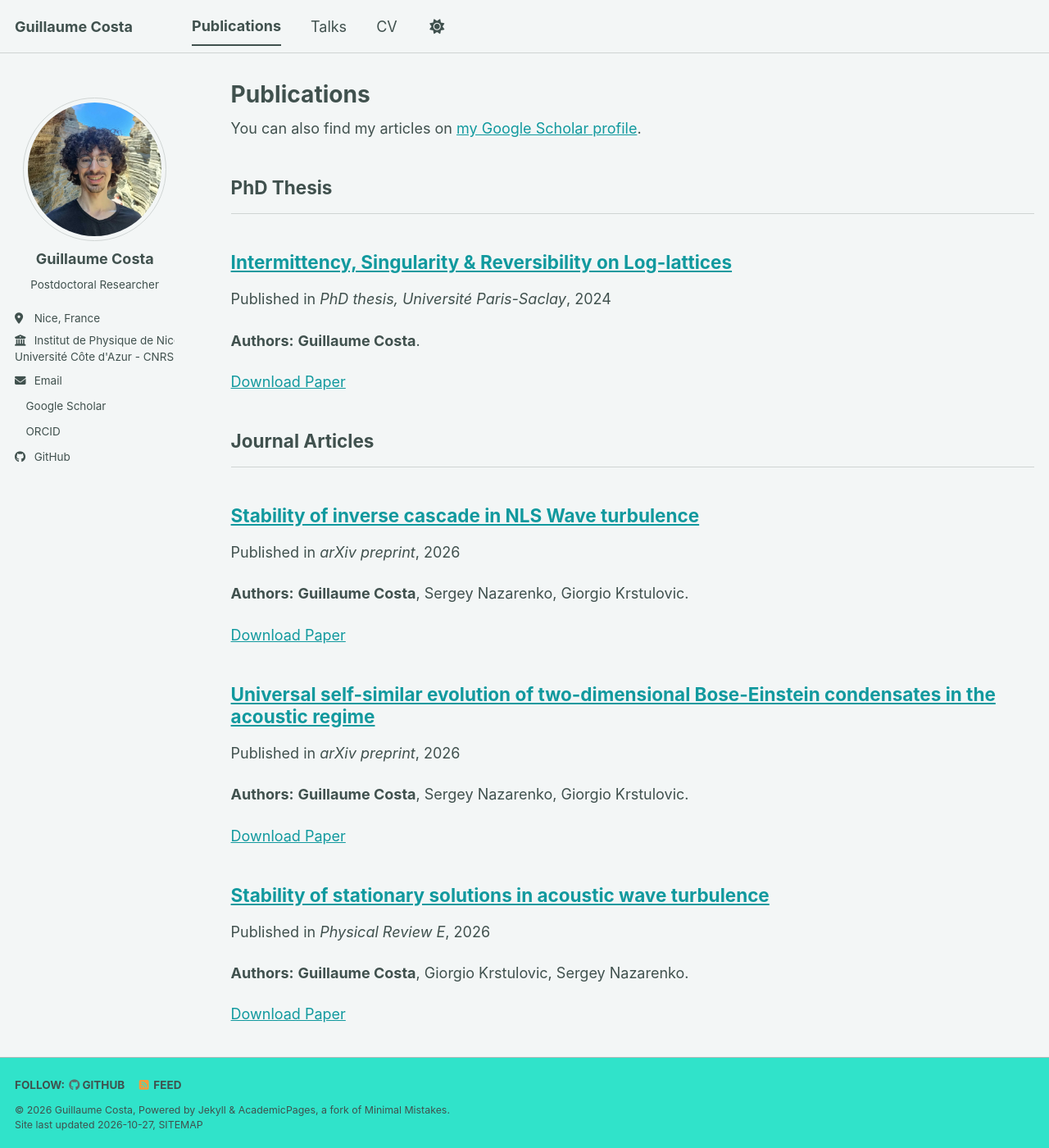
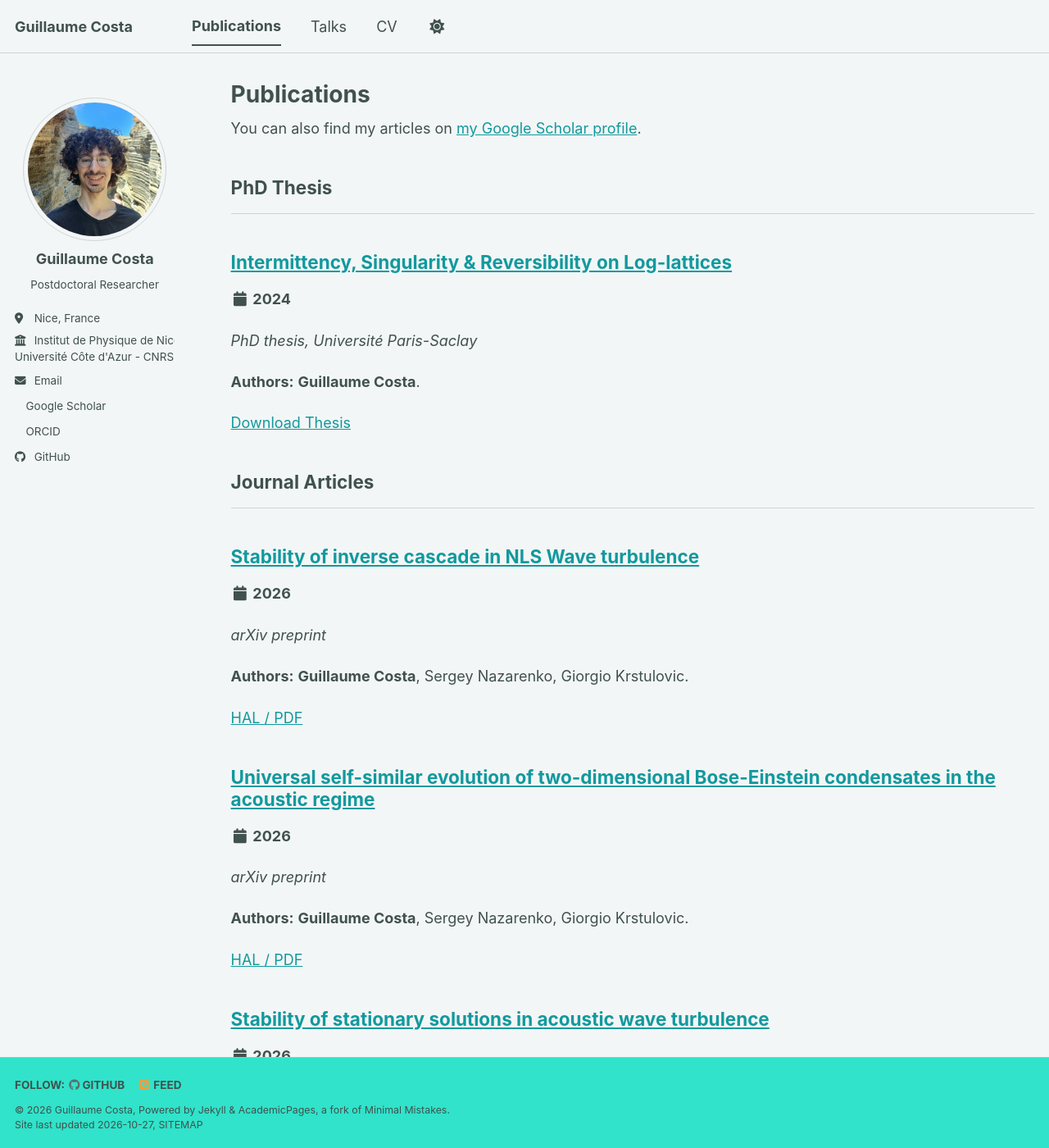
Before and after one commit to GuilCos/GuilCos.github.io, a Jekyll site: the page built from _pages/publications.html, in a window 1280 px wide and 1400 px high. Shown: the whole window at 82% size. Built offline with Jekyll 4.4.1, drawn with Linux system fonts in a browser that asks for light colours; a script bundle is joined from its source files by our own code; a style sheet for code colours, icons or effects is not loaded; some of the changed text lies outside the part shown.

Commit message:
Update archive-single.html

```diff
--- a/_includes/archive-single.html
+++ b/_includes/archive-single.html
@@ -13,92 +13,74 @@
   {% assign title = post.title %}
 {% endif %}
 
-<div class="{{ include.type | default: "list" }}__item">
+<div class="{{ include.type | default: 'list' }}__item">
   <article class="archive__item" itemscope itemtype="http://schema.org/CreativeWork">
+
     {% if include.type == "grid" and teaser %}
       <div class="archive__item-teaser">
-        <img src=
-          {% if teaser contains "://" %}
-            "{{ teaser }}"
-          {% else %}
-            "{{ teaser | prepend: "/images/" | prepend: base_path }}"
-          {% endif %}
-          alt="">
+        <img src="{{ teaser | prepend: "/images/" | prepend: base_path }}" alt="">
       </div>
     {% endif %}
 
     <h2 class="archive__item-title" itemprop="headline">
       {% if post.link %}
         <a href="{{ post.link }}">{{ title }}</a>
-        <a href="{{ base_path }}{{ post.url }}" rel="permalink">
-          <i class="fa fa-link" aria-hidden="true" title="permalink"></i>
-          <span class="sr-only">Permalink</span>
-        </a>
       {% else %}
         <a href="{{ base_path }}{{ post.url }}" rel="permalink">{{ title }}</a>
       {% endif %}
     </h2>
 
-    {% if post.read_time %}
-      <p class="page__meta">
-        <i class="fa fa-clock" aria-hidden="true"></i>
-        {% include read-time.html %}
-      </p>
-    {% endif %}
-
-    {% if post.collection == 'teaching' %}
-      <p>{{ post.type }}, <i>{{ post.venue }}</i>, {{ post.date | default: "1900-01-01" | date: "%Y" }}</p>
-    {% elsif post.collection == 'publications' %}
-      <p>Published in <i>{{ post.venue }}</i>, {{ post.date | default: "1900-01-01" | date: "%Y" }}</p>
-    {% elsif post.date %}
+    {% if post.date %}
       <p class="page__date">
         <strong>
           <i class="fa fa-fw fa-calendar" aria-hidden="true"></i>
-          {{ site.data.ui-text[site.locale].date_label | default: "Published:" }}
-        </strong>
-        <time datetime="{{ post.date | default: "1900-01-01" | date_to_xmlschema }}">
-          {{ post.date | default: "1900-01-01" | date: "%B %d, %Y" }}
-        </time>
-      </p>
-    {% endif %}
-
-    {% if post.excerpt and site.read_more != 'enabled' %}
-      <p class="archive__item-excerpt" itemprop="description">
-        {{ post.excerpt | markdownify }}
-      </p>
-    {% elsif post.excerpt and site.read_more == 'enabled' %}
-      <p class="archive__item-excerpt" itemprop="description">
-        {{ post.excerpt | markdownify | remove: '<p>' | remove: '</p>' }}
-        <strong>
-          <a href="{{ base_path }}{{ post.url }}" rel="permalink">Read more</a>
+          {{ post.date | date: "%Y" }}
         </strong>
       </p>
     {% endif %}
 
-    {% if post.paperurl and post.bibtexurl %}
+    {% if post.venue %}
+      <p><i>{{ post.venue }}</i></p>
+    {% endif %}
+
+    {% if post.excerpt %}
+      <p class="archive__item-excerpt" itemprop="description">
+        {{ post.excerpt | markdownify }}
+      </p>
+    {% endif %}
+
+    {% if post.doi or post.paperurl or post.arxiv or post.slidesurl or post.bibtexurl %}
       <p>
-        <a href="{{ post.paperurl }}">Download Paper</a> |
-        <a href="{{ post.bibtexurl }}">Download BibTeX</a>
+        {% assign has_previous_link = false %}
+
+        {% if post.doi %}
+          <a href="https://doi.org/{{ post.doi }}">DOI</a>
+          {% assign has_previous_link = true %}
+        {% endif %}
+
+        {% if post.arxiv %}
+          {% if has_previous_link %} | {% endif %}
+          <a href="https://arxiv.org/abs/{{ post.arxiv }}">arXiv</a>
+          {% assign has_previous_link = true %}
+        {% endif %}
+
+        {% if post.paperurl %}
+          {% if has_previous_link %} | {% endif %}
+          <a href="{{ post.paperurl }}">{% if post.category == "phd" %}Download Thesis{% else %}HAL / PDF{% endif %}</a>
+          {% assign has_previous_link = true %}
+        {% endif %}
+
         {% if post.slidesurl %}
-          | <a href="{{ post.slidesurl }}">Download Slides</a>
+          {% if has_previous_link %} | {% endif %}
+          <a href="{{ post.slidesurl }}">Slides</a>
+          {% assign has_previous_link = true %}
+        {% endif %}
+
+        {% if post.bibtexurl %}
+          {% if has_previous_link %} | {% endif %}
+          <a href="{{ post.bibtexurl }}">BibTeX</a>
         {% endif %}
       </p>
-    {% elsif post.paperurl and post.slidesurl %}
-      <p>
-        <a href="{{ post.paperurl }}">Download Paper</a> |
-        <a href="{{ post.slidesurl }}">Download Slides</a>
-      </p>
-    {% elsif post.paperurl %}
-      <p><a href="{{ post.paperurl }}">Download Paper</a></p>
-    {% elsif post.slidesurl and post.bibtexurl %}
-      <p>
-        <a href="{{ post.slidesurl }}">Download Slides</a> |
-        <a href="{{ post.bibtexurl }}">Download BibTeX</a>
-      </p>
-    {% elsif post.slidesurl %}
-      <p><a href="{{ post.slidesurl }}">Download Slides</a></p>
-    {% elsif post.bibtexurl %}
-      <p><a href="{{ post.bibtexurl }}">Download BibTeX</a></p>
     {% endif %}
 
   </article>
```
